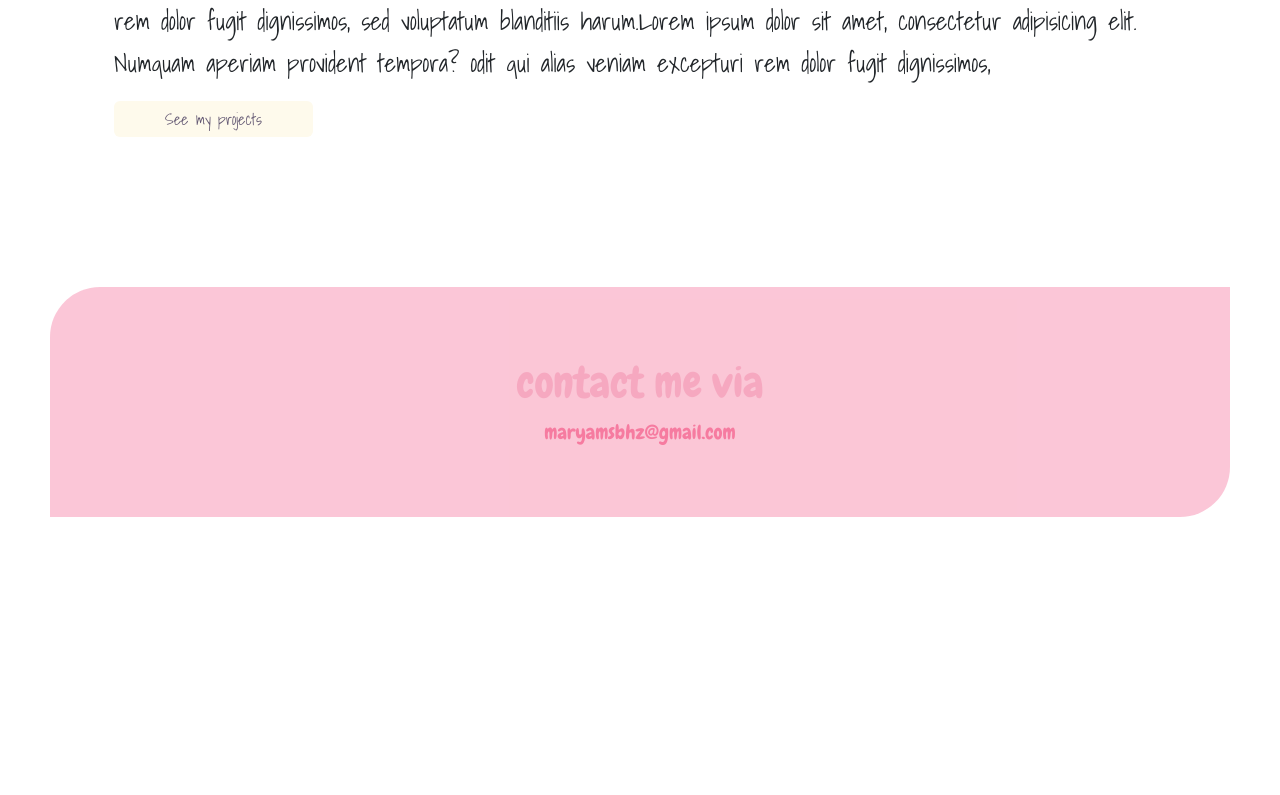
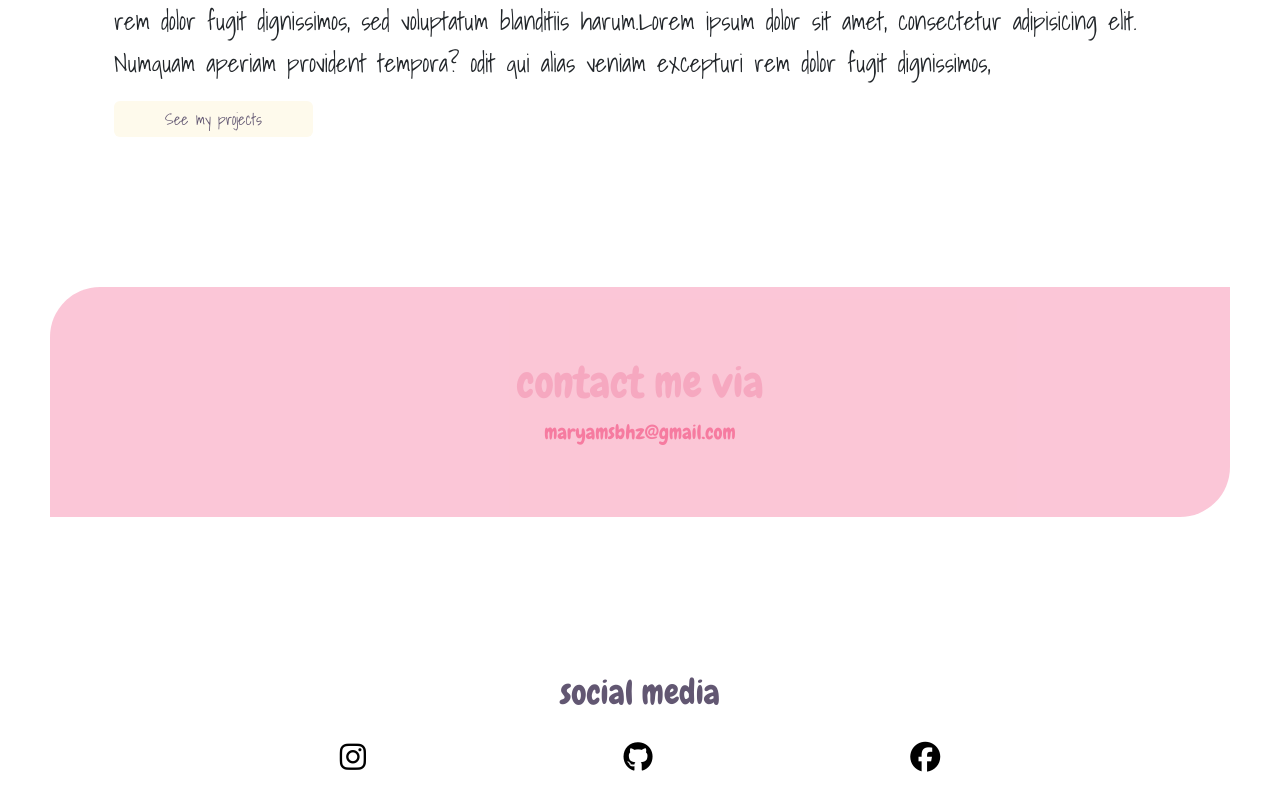
Before and after one commit to maryamsbhz/portfolio, a plain HTML site: page about.html in a window 1280 px wide. Shown: the part 718-1513 px from the top of the page. Before the commit the page ends 1385 px from the top, so only its background shows below. Drawn offline with nearby package versions, Linux system fonts and the light colour scheme; a web font is replaced by a local one.

Commit message:
Added footer

```diff
--- a/about.html
+++ b/about.html
@@ -13,6 +13,7 @@
     href="https://fonts.googleapis.com/css2?family=Gloria+Hallelujah&family=Luckiest+Guy&family=Pacifico&family=Rubik+80s+Fade&family=Rubik+Gemstones&family=Shadows+Into+Light&display=swap"
     rel="stylesheet">
   <link rel="preconnect" href="https://fonts.googleapis.com">
+  <link rel="preconnect" href="https://fonts.googleapis.com">
   <link rel="preconnect" href="https://fonts.gstatic.com" crossorigin>
   <link href="https://fonts.googleapis.com/css2?family=Chewy&display=swap" rel="stylesheet">
   <script src="https://kit.fontawesome.com/ca0f7ca2f1.js" crossorigin="anonymous"></script>
@@ -24,7 +25,7 @@
 
   <nav class="navbar navbar-expand-lg ">
     <div class="container-fluid">
-      <a class="navbar-brand" href="#">Maryam Sabahizadeh</a>
+      <a class="navbar-brand" href="#"><i class="fa-solid fa-user"></i></a>
       <button class="navbar-toggler" type="button" data-bs-toggle="collapse" data-bs-target="#navbarNav"
         aria-controls="navbarNav" aria-expanded="false" aria-label="Toggle navigation">
         <span class="navbar-toggler-icon"></span>
@@ -78,9 +79,26 @@
       </div>
     </div>
 
-  <div class="col align-self-center" id="contact-me">
-    <h2>contact me via</h2>
-    <a href="mailto:maryamsbhz@gmail.com">maryamsbhz@gmail.com</a>
+    <div class="col align-self-center" id="contact-me">
+      <h2>contact me via</h2>
+      <a href="mailto:maryamsbhz@gmail.com" >maryamsbhz@gmail.com</a>
+    </div>
+  </div>
+  <div class="container">
+    <footer class="text-center mb-3">
+      <p class="footer-text">social media</p>
+      <div class="social-link d-flex justify-content-evenly ">
+        <a href="">
+          <i class="fab fa-instagram"></i>
+        </a>
+        <a href="">
+          <i class="fab fa-github"></i>
+        </a>
+        <a href="">
+          <i class="fab fa-facebook"></i>
+        </a>
+      </div>
+    </footer>
   </div>
 </body>
 </html>
--- a/style/style.css
+++ b/style/style.css
@@ -178,3 +178,22 @@ img{
   cursor: pointer;
   color: white;
 }
+#contact-me a:hover{
+  color:white ;
+}
+
+footer .footer-text{
+  font-family: var(--heading-font);
+  color: var(--fourth-color);
+  font-size: 34px;
+}
+footer .social-link a{
+  text-decoration: none;
+  font-size: 30px;
+  color: black;
+
+
+}
+footer .social-link a:hover{
+  color: var(--fourth-color);
+}
```
Also changed, not shown: index.html (+18 -1 lines), project.html (+18 -1 lines).
